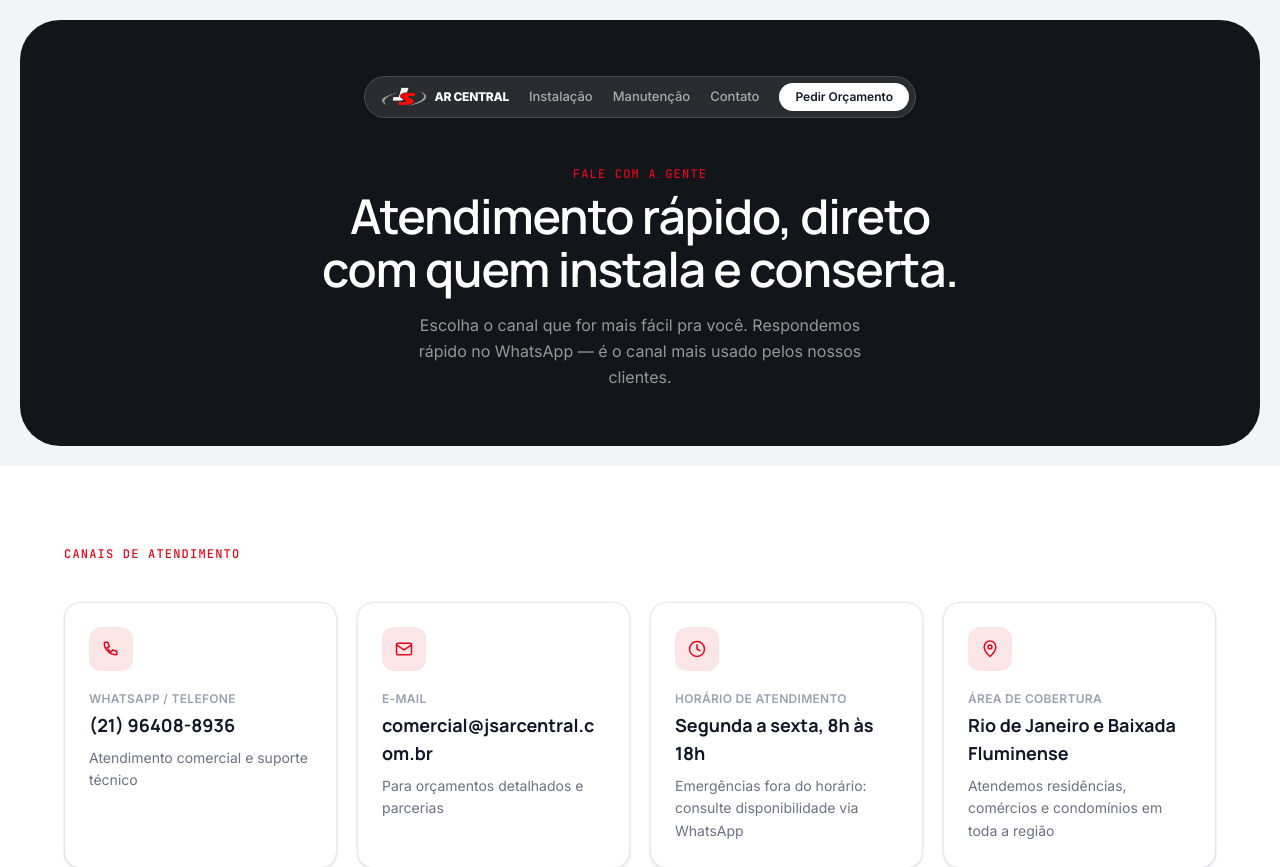
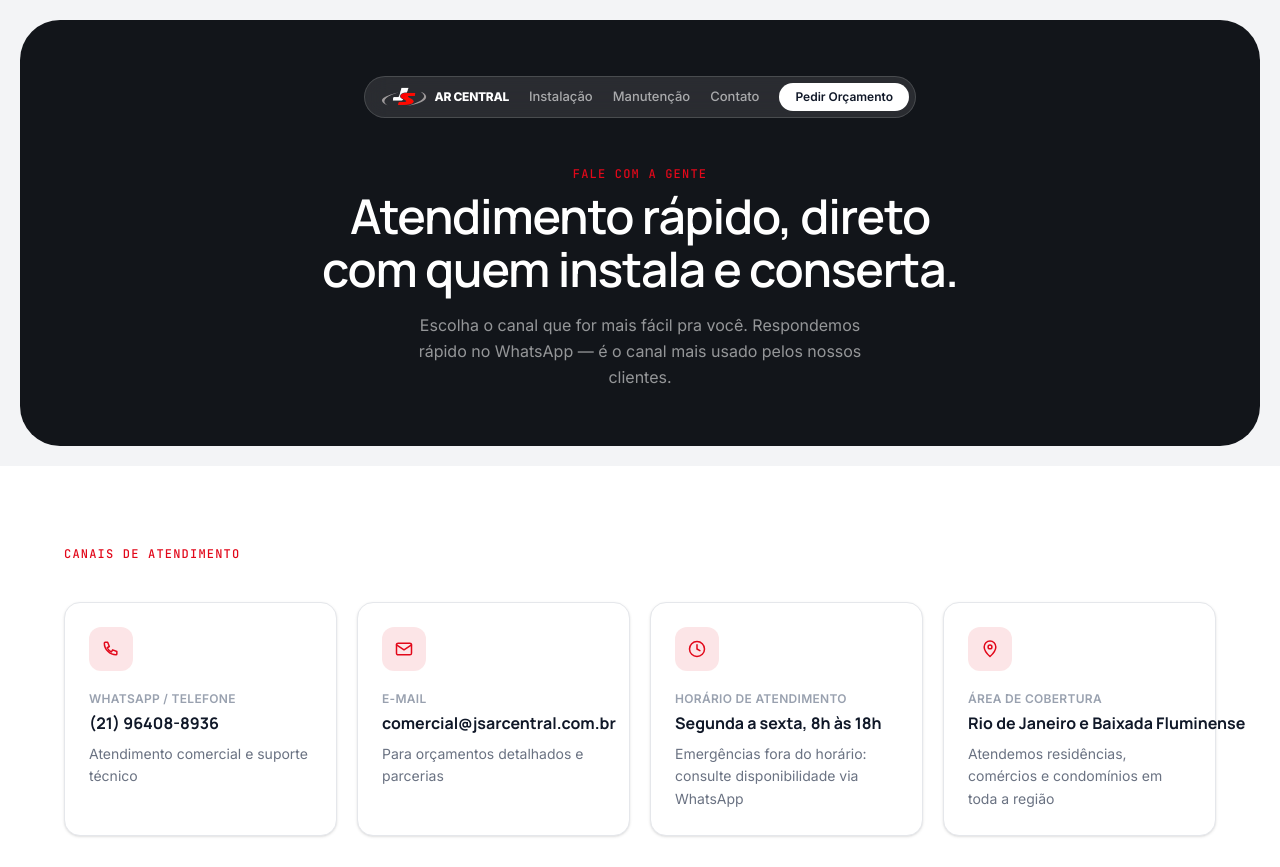
Before and after one commit to wcjesuino/jsar-central-site, a Next.js app in the folder web/: page /contato in a window 1280 px wide. Shown: the top 867 px of the page. Built offline with nearby package versions, Linux system fonts and the light colour scheme; no server answers.

Commit message:
fix: forçar cards de contato em uma linha só, fonte consistente
Reduz text-lg para text-base nos 4 cards de canal de atendimento e
troca break-words por whitespace-nowrap — o e-mail estava quebrando
linha e ficando maior que os outros valores.

```diff
--- a/web/src/app/contato/page.tsx
+++ b/web/src/app/contato/page.tsx
@@ -121,7 +121,7 @@ export default function Contato() {
                 <div className="text-xs font-semibold tracking-wide text-gray-400 uppercase">
                   {c.label}
                 </div>
-                <div className="font-editorial mt-1 text-lg font-bold break-words text-gray-900">
+                <div className="font-editorial mt-1 text-base font-bold whitespace-nowrap text-gray-900">
                   {c.value}
                 </div>
                 <p className="mt-2 text-sm leading-relaxed text-gray-500">{c.legend}</p>
```
